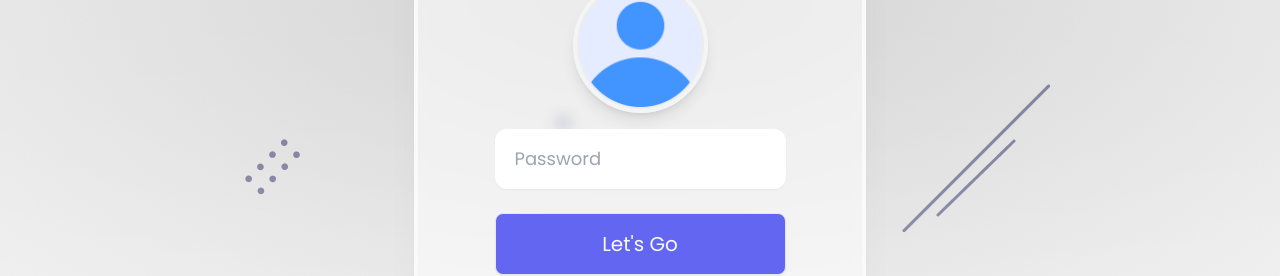
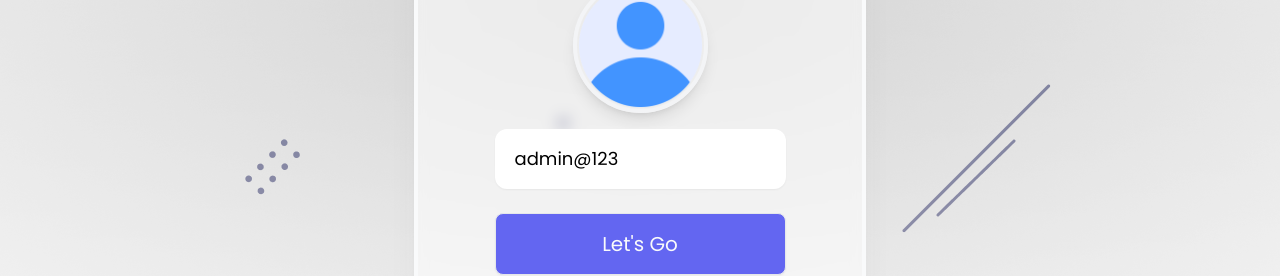
Before and after one commit to IbroTao/LoginApp, a React (Create React App) app in the folder client/: page /password in a window 1280 px wide. Shown: the part 362-638 px from the top of the page. Built offline with nearby package versions, Linux system fonts and the light colour scheme.

Commit message:
New: password verification and validation set up

```diff
--- a/client/src/components/Password.js
+++ b/client/src/components/Password.js
@@ -3,7 +3,7 @@ import { Link } from "react-router-dom";
 import avatar from '../assets/profile.png'
 import {Toaster} from "react-hot-toast"
 import {useFormik} from "formik"
-import {passwordValidate} from '../helpers/validate'
+import {passwordValidate} from '../helpers/validate.js'
 
 import styles from '../styles/Username.module.css'
 
@@ -11,7 +11,7 @@ export default function Password() {
 
     const formik = useFormik({
         initialValues: {
-            password: ''
+            password: 'admin@123'
         },
         validate: passwordValidate,
         validateOnBlur: false,
--- a/client/src/helpers/validate.js
+++ b/client/src/helpers/validate.js
@@ -17,7 +17,7 @@ export async function passwordValidate(values) {
 /**validate password */
 function passwordVerify(errors={}, values){
 
-    const specialChars = /[`!@\$%^&*()_+-={}.,<>'"?~;\|]/
+    const specialChars = /[`!@%^&*()_+-=${}.,<>'"?~;|]/
 
     if(!values.password){
         errors.password = toast.error('Password Required...!')
```
